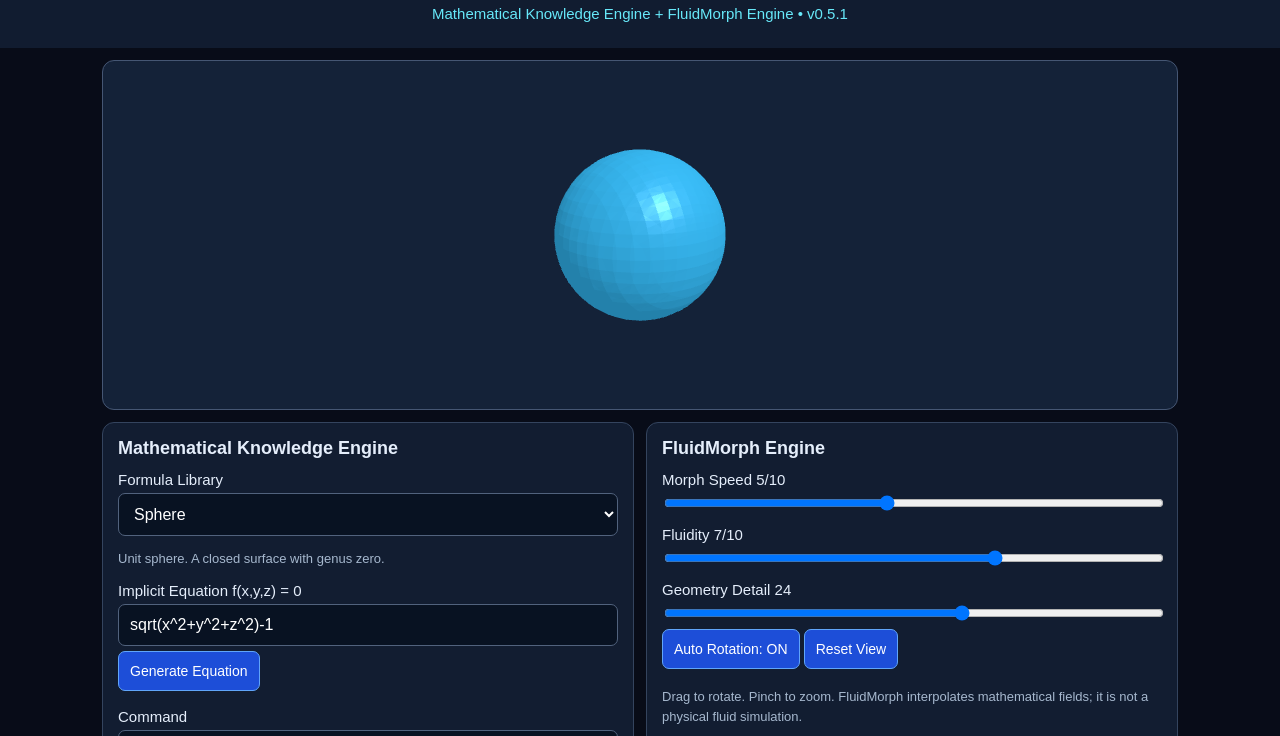
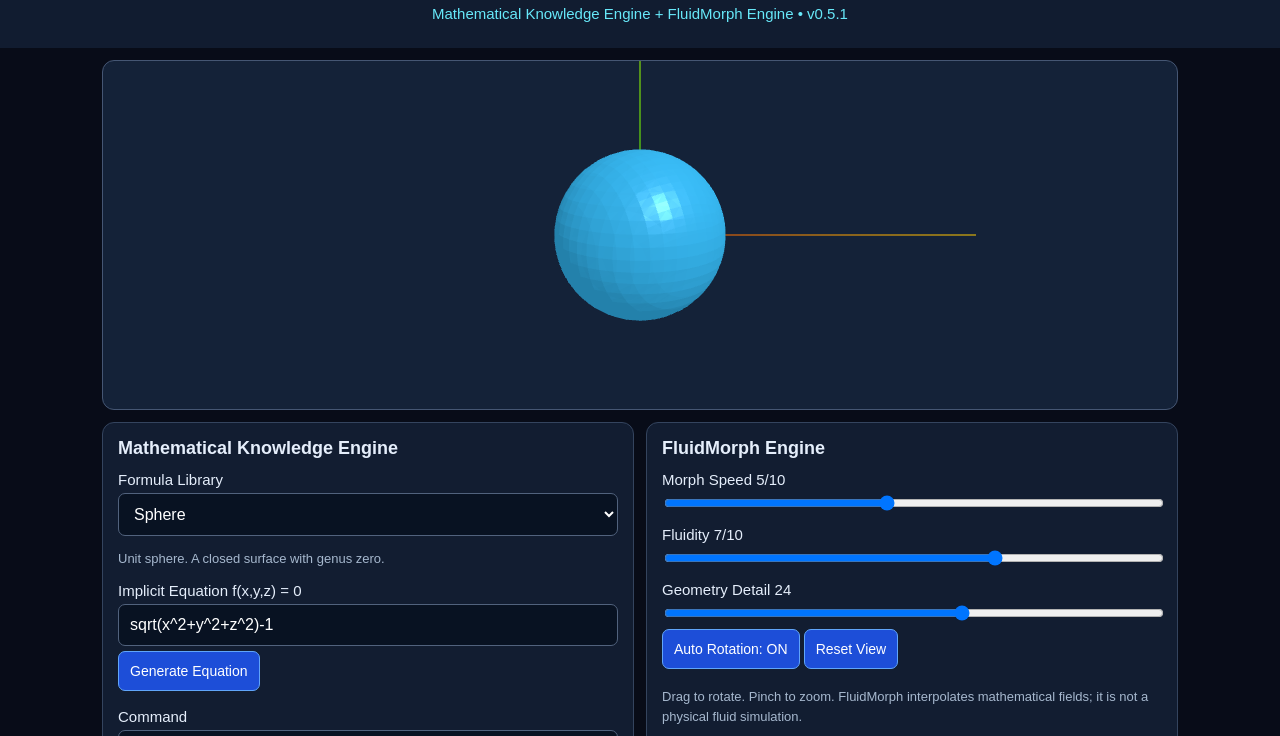
Before and after one commit to R4NWK/ciphergrid-platform, a plain HTML site: page morphstudio-v52.html in a window 1280 px wide. Shown: the part 50-786 px from the top of the page. Drawn offline with nearby package versions, Linux system fonts and the light colour scheme; animation ran at ten frames a second.

Commit message:
feat: Add 3D XYZ coordinate axes and origin marker to v0.5.2
Introduces X, Y, Z coordinate axes and a visible origin (0,0,0) while preserving the existing FluidMorph engine and mathematical functionality.

```diff
--- a/morphstudio-v52.html
+++ b/morphstudio-v52.html
@@ -449,7 +449,23 @@ setStatus("Mathematical engine ready. Initializing 3D renderer...");
 // THREE.JS 3D RENDERING ENGINE
 
 const scene = new THREE.Scene();
-
+// CipherGrid v0.5.2 — Coordinate Reference System
+const axesHelper = new THREE.AxesHelper(4);
+scene.add(axesHelper);
+
+// Mathematical origin marker (0, 0, 0)
+const originGeometry = new THREE.SphereGeometry(0.055, 16, 12);
+const originMaterial = new THREE.MeshBasicMaterial({
+  color: 0xffffff
+});
+
+const originMarker = new THREE.Mesh(
+  originGeometry,
+  originMaterial
+);
+
+originMarker.position.set(0, 0, 0);
+scene.add(originMarker);
 const camera = new THREE.PerspectiveCamera(
   45,
   1,
```
